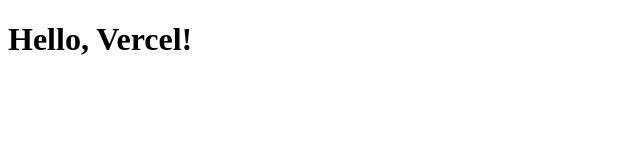
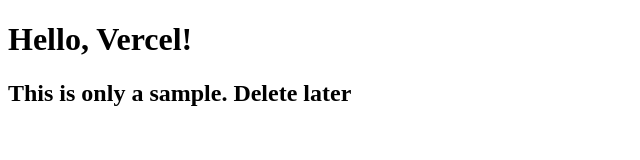
Before and after one commit to auni-st/mentalwell-frontend, a website: page index.html in a window 1280 px wide. Shown: the whole page, without its empty margins (0-640 px from the left). Drawn offline with Linux system fonts and the light colour scheme.

Commit message:
edit index.html

```diff
--- a/index.html
+++ b/index.html
@@ -7,5 +7,6 @@
 </head>
 <body>
     <h1>Hello, Vercel!</h1>
+    <h2>This is only a sample. Delete later</h2>
 </body>
 </html>
```
